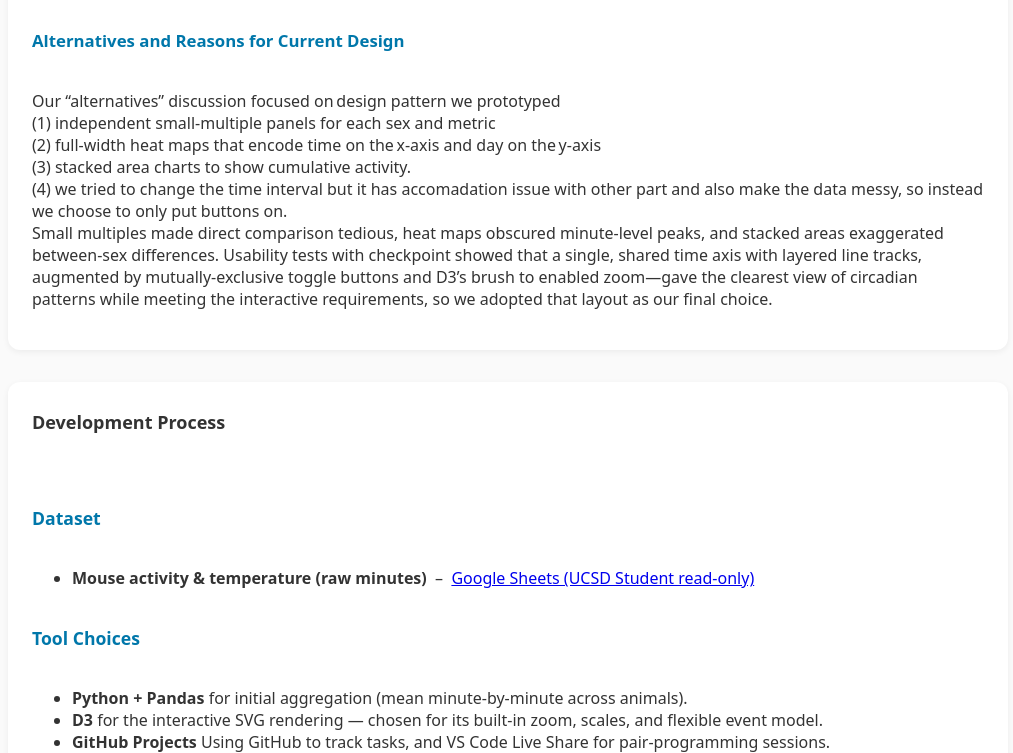
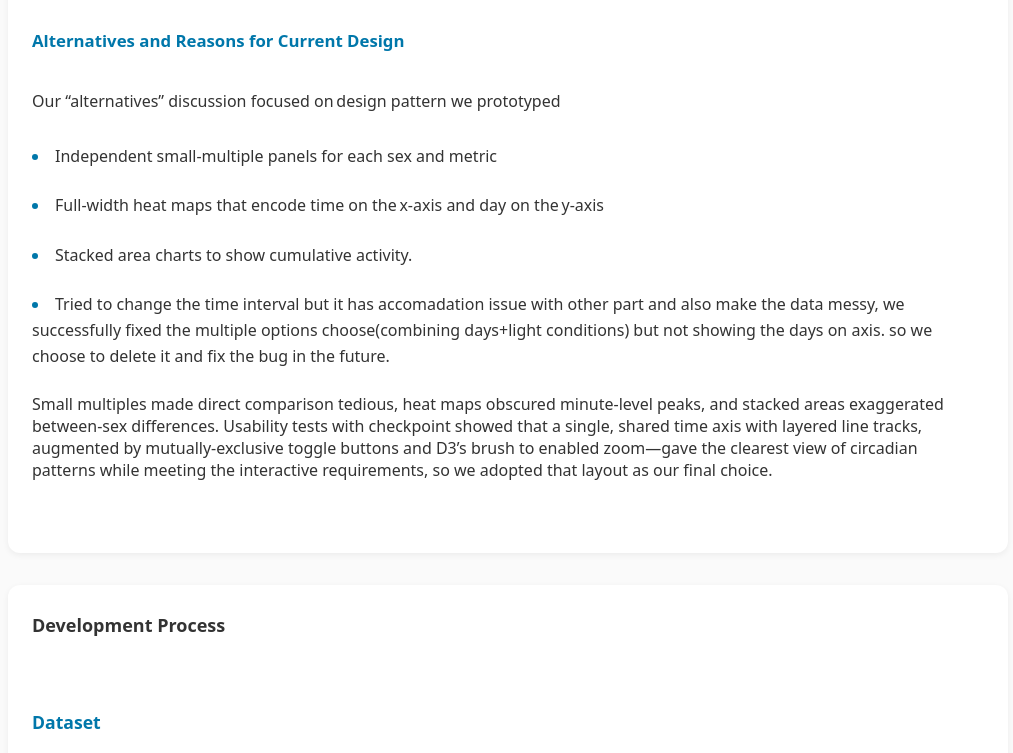
Before and after one commit to ivvvvvvvy123/DSC106Project3, a plain HTML site: page index.html in a window 1280 px wide. Shown: the part 2276-3029 px from the top of the page, without its empty margins (132-1145 px from the left). Drawn offline with nearby package versions, Linux system fonts and the light colour scheme.

Commit message:
chaging alternatives layout and content

```diff
--- a/index.html
+++ b/index.html
@@ -290,11 +290,11 @@
       <h3>Alternatives and Reasons for Current Design</h3>
       <p>
         Our “alternatives” discussion focused on design pattern we prototyped<br>
-        (1) independent small‑multiple panels for each sex and metric<br>
-        (2) full‑width heat maps that encode time on the x‑axis and day on the y‑axis<br>
-        (3) stacked area charts to show cumulative activity.<br>
-        (4) we tried to change the time interval but it has accomadation issue with other part and also make the data messy, so instead we choose to only put buttons on.
-        <br>
+        <li>Independent small‑multiple panels for each sex and metric</li>
+        <li>Full‑width heat maps that encode time on the x‑axis and day on the y‑axis</li>
+        <li>Stacked area charts to show cumulative activity.</li>
+        <li>Tried to change the time interval but it has accomadation issue with other part and also make the data messy, we successfully fixed the multiple options choose(combining days+light conditions) but not showing the days on axis.
+          so we choose to delete it and fix the bug in the future.</li>
         Small multiples made direct comparison tedious, heat maps obscured minute‑level peaks, and stacked areas exaggerated between‑sex differences.      Usability tests with checkpoint showed that a single, shared time axis with layered line tracks, augmented by mutually‑exclusive toggle buttons and D3’s brush to enabled zoom—gave the clearest view of circadian patterns while meeting the interactive requirements, so we adopted that layout as our final choice.
       </p >
     </section>
```
